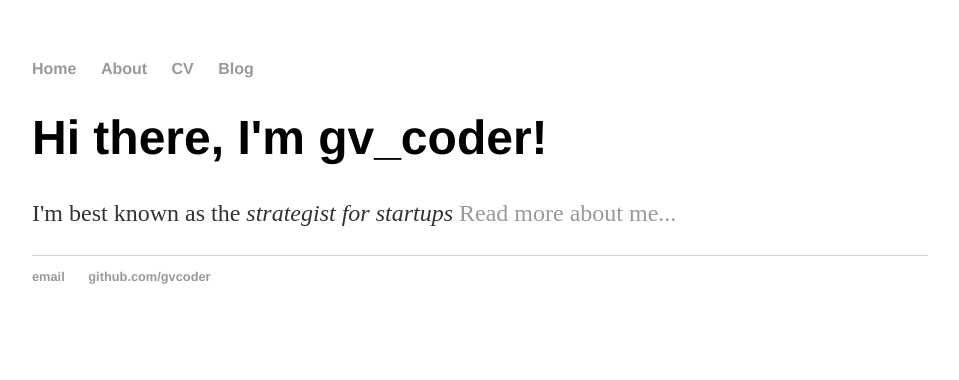
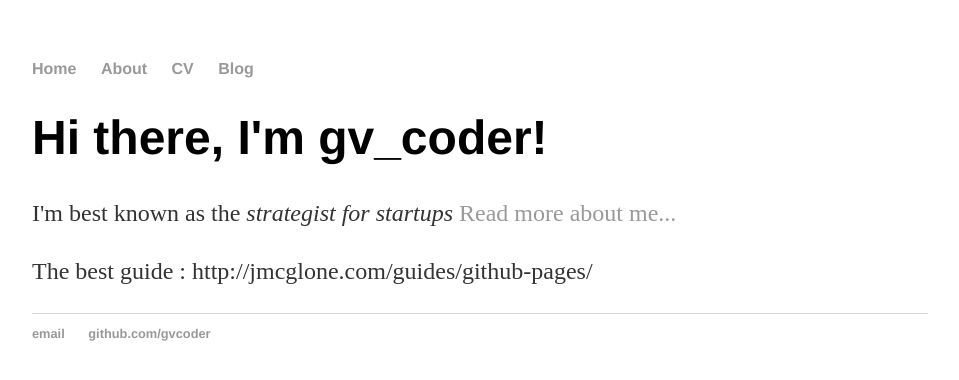
Before and after one commit to gvcoder/gvcoder.github.io, a Jekyll site: the page built from index.html, in a window 1280 px wide. Shown: the top 380 px of the page, without its empty margins (160-1119 px from the left). Built offline with Jekyll 4.4.1, drawn with Linux system fonts in a browser that asks for light colours.

Commit message:
update index html
added tutorial URL

```diff
--- a/index.html
+++ b/index.html
@@ -5,4 +5,5 @@ title: gvcoder - guide to programming standards
 <div class="blurb">
 	<h1>Hi there, I'm gv_coder!</h1>
 	<p>I'm best known as the <em>strategist for startups</em> <a href="/about">Read more about me...</a></p>
+	<p>The best guide : http://jmcglone.com/guides/github-pages/</p>
 </div><!-- /.blurb -->
```
